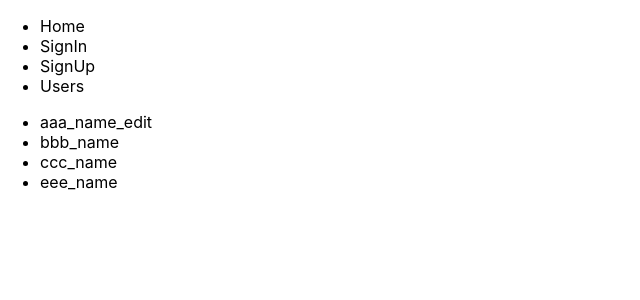
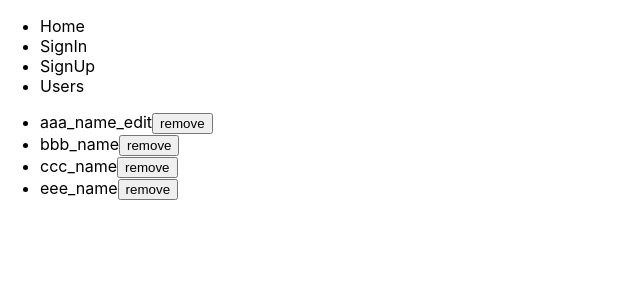
Before and after one commit to watanabedaigo/sns-next, a Next.js app in the folder sns-next/: page /users in a window 1280 px wide. Shown: the top 300 px of the page, without its empty margins (0-640 px from the left). Built offline with nearby package versions, Linux system fonts and the light colour scheme; no server answers; data requests are answered from the project's data file.

Commit message:
フォロー機能実装

```diff
--- a/sns-next/db.json
+++ b/sns-next/db.json
@@ -4,7 +4,9 @@
       "id": "uiEG0MdVfOgZQ9BaVPEkaOPhlqh1",
       "name": "aaa_name_edit",
       "profile": "aaa_profile_edit",
-      "favoritePostId": [],
+      "favoritePostId": [
+        "01GR8ZHMKC26SYM0E1SX5WR5WQ"
+      ],
       "followUserId": [
         "sSWKf22XHKaE4PjrDcT8USeLAVf2",
         "iIyTVRuHqCbFL9kuoLcmW2XOi8T2"
@@ -34,7 +36,9 @@
       "name": "eee_name",
       "profile": "eee_profile",
       "favoritePostId": [],
-      "followUserId": [],
+      "followUserId": [
+        "sSWKf22XHKaE4PjrDcT8USeLAVf2"
+      ],
       "follwedUserId": []
     }
   ],
--- a/sns-next/src/pages/users.tsx
+++ b/sns-next/src/pages/users.tsx
@@ -1,10 +1,67 @@
 import type { NextPage } from 'next'
+import { usePostContext } from 'contexts/PostContext'
 import { useAuthContext } from 'contexts/AuthContext'
 import Link from 'next/link'
+import { PostType } from 'types/PostType'
+import type { JsonUserType } from 'types/JsonUserType'
+import { putData } from 'apis/sns'
 
 const Users: NextPage = () => {
   // contextで管理している値を取得
-  const { jsonUsers } = useAuthContext()
+  const { allPosts, setAllPosts, showPosts, setShowPosts } = usePostContext()
+  const { firebaseUser, jsonUsers, setJsonUsers } = useAuthContext()
+
+  // ログインしているfirebaseUserのuidをもとに、jsonUsersの中からログインしているユーザーデータを特定
+  const targetJsonUser = jsonUsers?.find((jsonUser) => {
+    return jsonUser.id === firebaseUser?.uid
+  }) as JsonUserType
+
+  // APIリクエスト先のURL
+  const usersUrl = 'http://localhost:3001/users'
+
+  // 投稿をお気に入りに追加する関数を定義
+  const toggleFollow = (targetUserId: string) => {
+    // json-serverのユーザーのfavoritePostIdプロパティ（配列）に投稿のidを追加
+    // ユーザーのfavoritePostIdプロパティを上書き
+    // 条件分岐
+    if (targetJsonUser.followUserId.indexOf(targetUserId) !== -1) {
+      // 既に含んでいる場合は取り除く
+      const newData = targetJsonUser.followUserId.filter((userId) => {
+        return userId !== targetUserId
+      })
+      targetJsonUser.followUserId = [...newData]
+    } else {
+      // 含んでいない場合は追加
+      targetJsonUser.followUserId.push(targetUserId)
+    }
+
+    // Update（Users）
+    putData(usersUrl, targetJsonUser.id, targetJsonUser)
+
+    // State更新
+    // jsonUsers
+    // 変更対象（ログインしているユーザー）以外のデータを抽出
+    const newUsers = jsonUsers?.filter((user) => {
+      return user.id !== targetJsonUser.id
+    }) as JsonUserType[]
+
+    setJsonUsers([...newUsers, targetJsonUser])
+
+    // showPosts
+    // 自分の投稿を抽出
+    const MyPosts = allPosts?.filter((post) => {
+      return post.userId === firebaseUser?.uid
+    }) as PostType[]
+
+    // フォローしているユーザーの投稿を抽出
+    // json-serverにおける、ログインしているユーザーデータのfollowUserIdプロパティ（配列）にidが含まれているユーザーの投稿を表示
+    // = followUserId（配列）中に、post.idが入っていれば表示
+    const followsPosts = allPosts?.filter((post) => {
+      return targetJsonUser.followUserId.indexOf(post.userId) !== -1
+    }) as PostType[]
+
+    setShowPosts([...MyPosts, ...followsPosts])
+  }
 
   return (
     <div>
@@ -13,6 +70,17 @@ const Users: NextPage = () => {
           return (
             <li key={user.id}>
               <Link href={`/user/${user.name}`}>{user.name}</Link>
+              {targetJsonUser?.id !== user.id && (
+                <button
+                  onClick={() => {
+                    toggleFollow(user.id)
+                  }}
+                >
+                  {targetJsonUser?.followUserId.indexOf(user.id) !== -1
+                    ? 'remove'
+                    : 'add'}
+                </button>
+              )}
             </li>
           )
         })}
```
Also changed, not shown: sns-next/src/pages/index.tsx (+5 -5 lines).
